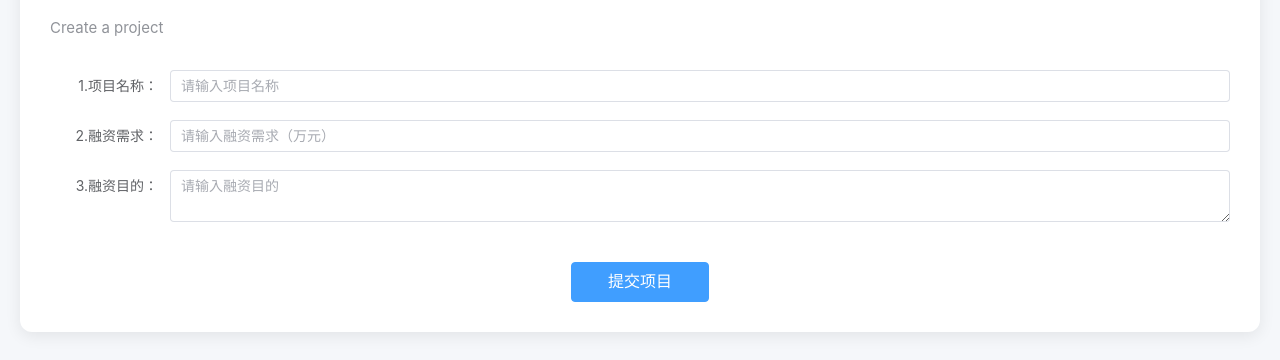
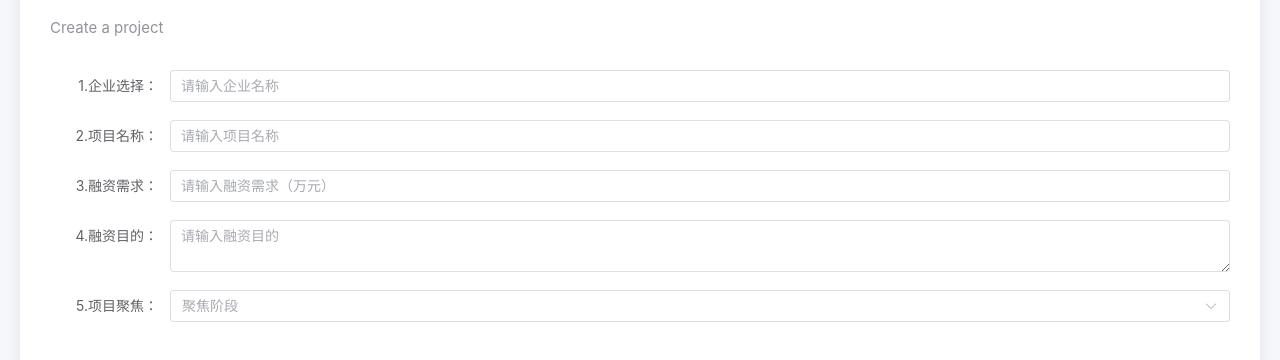
Before and after one commit to din0sauria/Econ-AI-Ventures, a Vue app: page /newproj in a window 1280 px wide. Shown: the part 167-527 px from the top of the page. Built offline with nearby package versions, Linux system fonts and the light colour scheme.

Commit message:
final version

```diff
--- a/src/pages/cor/newproj.vue
+++ b/src/pages/cor/newproj.vue
@@ -10,17 +10,34 @@
             <!-- 项目信息表单 -->
             <el-form :model="projectForm" :rules="formRules" ref="projectFormRef" label-width="120px"
                 class="project-form">
-                <el-form-item label="1.项目名称：" prop="name">
+                <el-form-item label="1.企业选择：" prop="title">
+                    <el-input v-model="projectForm.title" placeholder="请输入企业名称" />
+                </el-form-item>
+
+                <el-form-item label="2.项目名称：" prop="name">
                     <el-input v-model="projectForm.name" placeholder="请输入项目名称" />
                 </el-form-item>
 
-                <el-form-item label="2.融资需求：" prop="funding">
+                <el-form-item label="3.融资需求：" prop="funding">
                     <el-input v-model="projectForm.funding" placeholder="请输入融资需求（万元）" />
                 </el-form-item>
 
-                <el-form-item label="3.融资目的：" prop="purpose">
+                <el-form-item label="4.融资目的：" prop="purpose">
                     <el-input v-model="projectForm.purpose" placeholder="请输入融资目的" type="textarea" :rows="2" />
                 </el-form-item>
+
+                <el-form-item label="5.项目聚焦：" prop="focues">
+                    <el-select label="5.项目聚焦：" v-model="distributionMethod" placeholder="聚焦阶段">
+                        <el-option label="需求" value="all"></el-option>
+                        <el-option label="解决方案" value="automatic"></el-option>
+                        <el-option label="商业模式" value="manual"></el-option>
+                        <el-option label="壁垒" value="bilei"></el-option>
+                    </el-select>
+                </el-form-item>
+
+
+
+
             </el-form>
 
 
@@ -43,11 +60,14 @@ const projectFormRef = ref(null)
 const projectForm = reactive({
     name: '',
     funding: '',
-    purpose: ''
+    purpose: '',
+    title: ''
 })
 const saveProject = () => {
     ElMessage.success('项目上传成功')
 }
+
+const  distributionMethod = ref("")
 
 </script>
 
@@ -91,4 +111,19 @@ h1 {
     padding: 12px 36px;
     font-size: 16px;
 }
+
+.select-wrapper {
+  color: #888;
+  display: flex;
+  align-items: center;
+  margin-left: 28px;
+  width: 97%;
+  font-size: 14px;
+}
+
+.label-table {
+  color: rgb(96,98,102);
+  margin-right: 12px;
+}
+
 </style>
```
